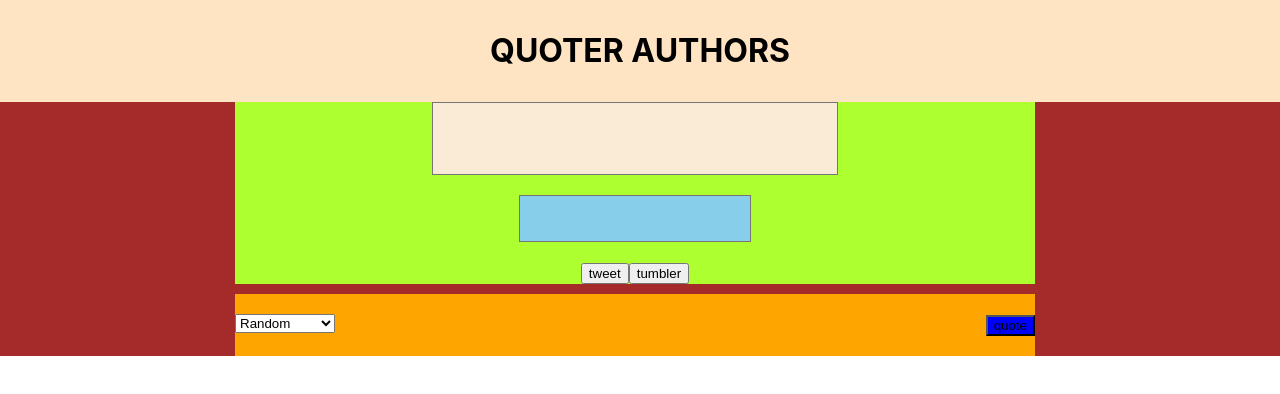
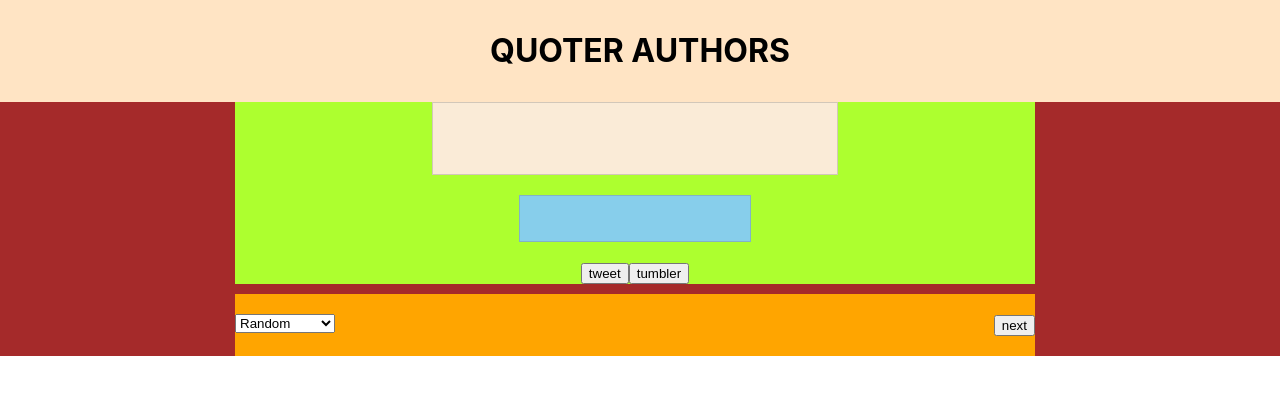
Before and after one commit to GutengMorgen/Random-Quote-Machine, a React (Create React App) app in the folder my-app/: page / in a window 1280 px wide. Shown: the top 394 px of the page. Built offline with nearby package versions, Linux system fonts and the light colour scheme.

Commit message:
agrega archivo para llamar a la api

```diff
--- /dev/null
+++ b/my-app/src/Api.js
@@ -0,0 +1,31 @@
+const BASE_URL = 'https://api.quotable.io';
+
+const tags = async () => {
+    try {
+        const response = await fetch(`${BASE_URL}/tags`);
+        const data = await response.json();
+        return data;
+    } catch (error) {
+        console.log(error);
+    }
+}
+
+export async function GetData(){
+    const result = await tags();
+    // console.log(result) //obtiene un array objetos
+    const filter = result.filter(quotes => quotes.quoteCount > 0);
+    //recibir el slug
+    const getTags = filter.map(item => item.slug);
+
+    console.log(getTags);
+}
+
+export const randomQuotes = async () => {
+    try {
+        const response1 = await fetch(`${BASE_URL}/random`);
+        const data1 = response1.json();
+        return data1;
+    } catch (error) {
+        console.log(error);
+    }
+}
--- a/my-app/src/App.js
+++ b/my-app/src/App.js
@@ -1,6 +1,6 @@
 import React, {Component} from 'react';
-import PropTypes from 'prop-types';
-import './styles.css'
+import * as api from './Api.js';
+import './styles.css';
 
 function TwitterBt()
 {
@@ -28,73 +28,50 @@ function Selector()
   )
 }
 
-
-//principal button
-function QuoteButton({ isBlue, setColor }) {
-  const buttonColor = isBlue ? 'red' : 'blue';
-
-  return (
-    <button style={{ backgroundColor: buttonColor }} onClick={setColor}>
-      quote
-    </button>
-  );
-}
-
 //textarea
 function Mytext({ quote, author }) {
   return (
   <div>
-    <textarea value={quote} readOnly></textarea>
+    <textarea value={quote} disabled></textarea>
     <p>
-      <textarea id='authorText' value={author} readOnly></textarea>
+      <textarea id='authorText' value={author} disabled></textarea>
     </p>
   </div>
   );
 }
 
-//proptypes
-QuoteButton.prototype = {
-  setColor: PropTypes.func.isRequired,
-  isBlue: PropTypes.bool.isRequired
-}
-Mytext.prototype = {
-  quote: PropTypes.string.isRequired,
-  author: PropTypes.string.isRequired
-}
-
 //class default App
-class App extends Component{
+export default class App extends Component{
   constructor(props){
     super(props)
     this.state = {
       quote: '',
-      author: '',
-      isBlue: false
+      author: ''
     }
     this.handleClicked = this.handleClicked.bind(this);
   }
 
   fetchQuote = async () => {
     try {
-      const response = await fetch('https://api.quotable.io/random');
-      const data = await response.json();
+      const getRandomQuotes = await api.randomQuotes();
+
       this.setState({
-        quote: data.content,
-        author: data.author
-      });
+        quote: getRandomQuotes.content,
+        author: getRandomQuotes.author
+      })
     }
-    catch (error){
+    catch (error) {
       console.log(error);
     }
   }
 
   handleClicked(){
-    this.setState({isBlue: !this.state.isBlue})
     this.fetchQuote();
+    api.GetData();
   }
 
   render(){
-    const {quote, author, isBlue} = this.state;
+    const {quote, author} = this.state;
 
     return(
       <div className='principal'>
@@ -105,11 +82,9 @@ class App extends Component{
         </div>
         <div className='item2'>
           <Selector/>
-          <QuoteButton setColor={this.handleClicked} isBlue={isBlue}/>
+          <button onClick={this.handleClicked}>next</button>
         </div>
       </div>
     )
   }
 }
-
-export default App;
```
Also changed, not shown: 1 other file (tests, documents, lock files or other folders).
